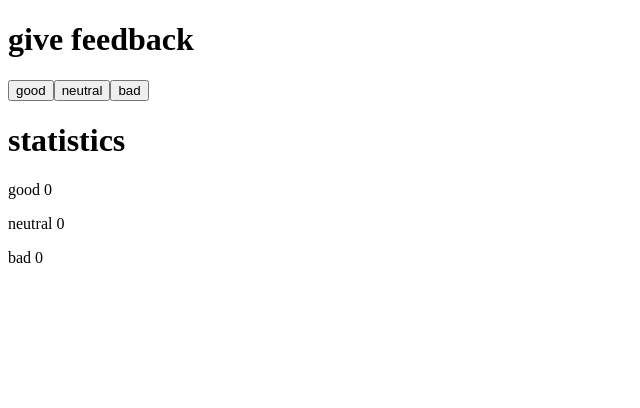
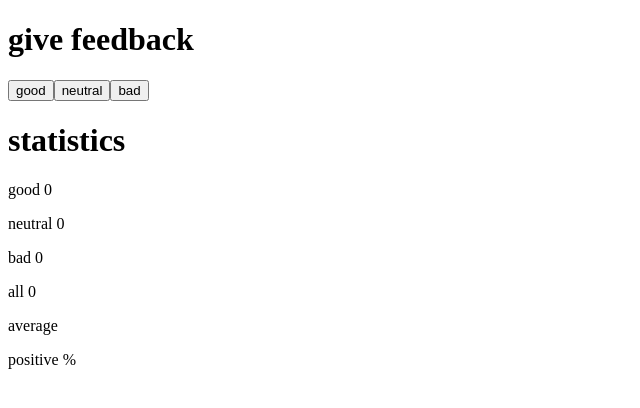
Before and after one commit to JonathanSchledtBMW/fullstackOpen, a React (Vite) app in the folder part1/unicafe/: page / in a window 1280 px wide. Shown: the top 408 px of the page, without its empty margins (0-640 px from the left). Built offline with nearby package versions, Linux system fonts and the light colour scheme.

Commit message:
unicafe step 2

```diff
--- a/part1/unicafe/src/App.jsx
+++ b/part1/unicafe/src/App.jsx
@@ -32,6 +32,15 @@ const App = () => {
 			<p>good {good}</p>
 			<p>neutral {neutral}</p>
 			<p>bad {bad}</p>
+			<p>all {good + neutral + bad}</p>
+			<p>
+				average{" "}
+				{good + bad + neutral > 0 && (good - bad) / (good + bad + neutral)}
+			</p>
+			<p>
+				positive{" "}
+				{good + bad + neutral > 0 && (good * 100) / (good + bad + neutral)}%
+			</p>
 		</div>
 	);
 };
```
